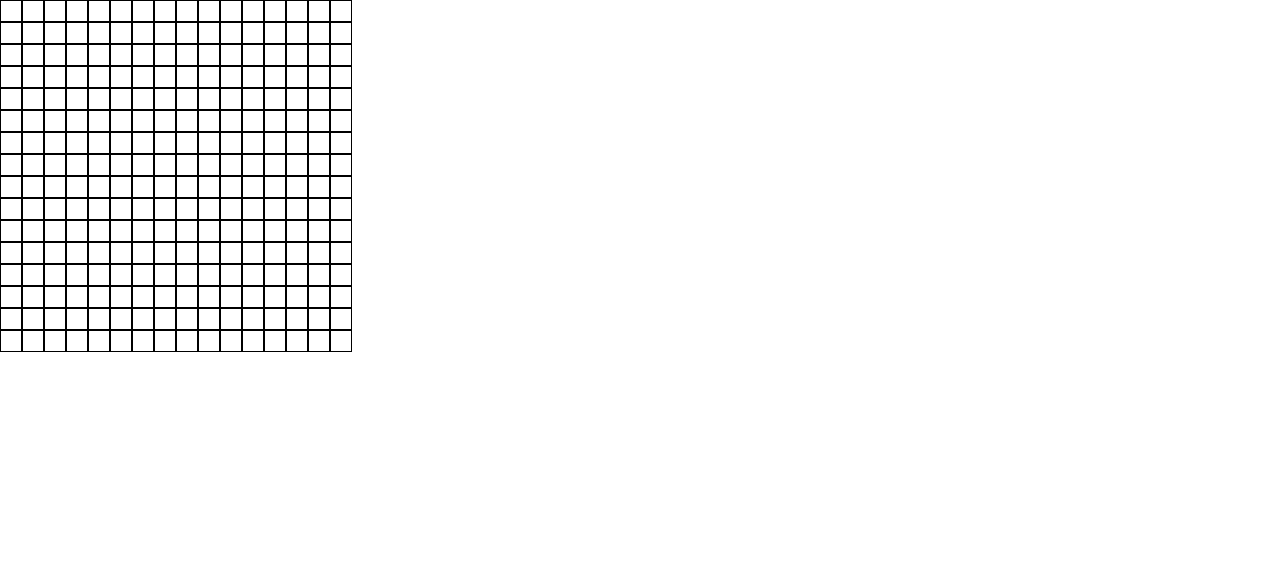
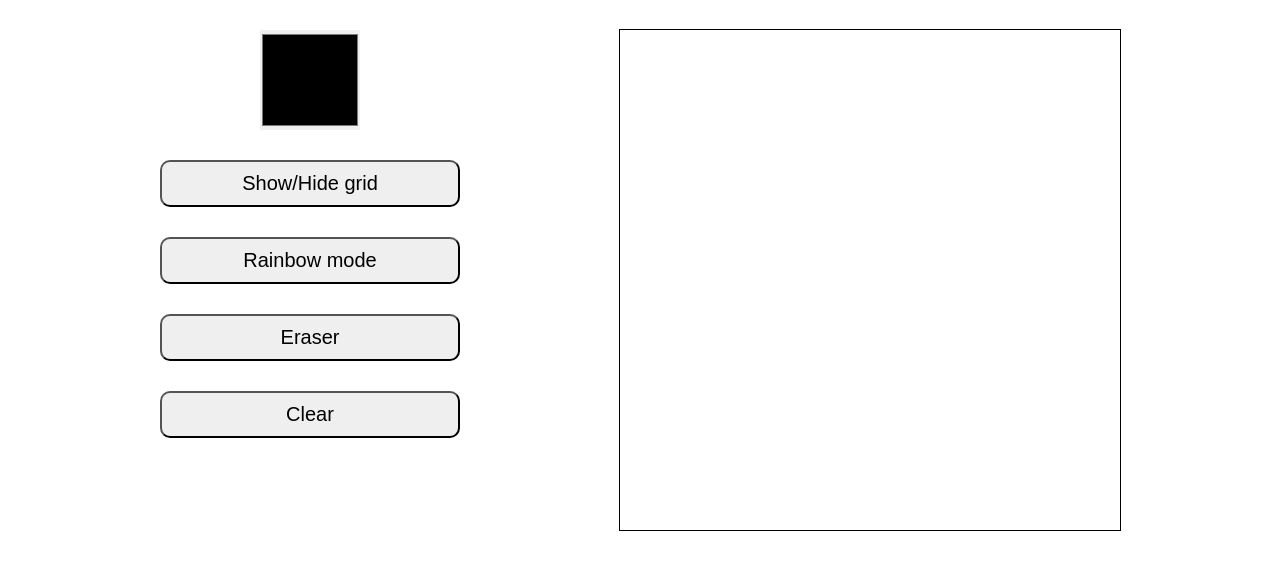
Before and after one commit to wisetree1/etch-a-sketch, a plain HTML site: page index.html in a window 1280 px wide. Drawn offline with Linux system fonts and the light colour scheme.

Commit message:
Add basic HTML UI, support for color picking and showing/hiding grid

```diff
--- a/index.html
+++ b/index.html
@@ -7,6 +7,14 @@
     <title>Etch-a-Sketch</title>
 </head>
 <body>
-    <div class="drawing-board"></div>
+    <div class="game-container">
+        <div class="options-panel">
+            <input type="color" class="color-picker" value="#000000">
+            <button class="grid-btn">Show/Hide grid</button>
+            <button class="rainbow-btn">Rainbow mode</button>
+            <button class="eraser-btn">Eraser</button>
+            <button class="clear-btn">Clear</button>
+        </div>
+    </div>
 </body>
 </html>
--- a/script.js
+++ b/script.js
@@ -1,9 +1,12 @@
 'use strict';
 
-const cells = [];
-const drawingBoard = document.body.querySelector('.drawing-board');
+function generateDrawingBoard() {
+    cells = [];
 
-let gridSize = 16;
+    const drawingBoard = document.createElement('div');
+    drawingBoard.classList.add('drawing-board');
+
+    const cellWidth = drawingBoardSize / gridSize;
 
     for (let i = 0; i < gridSize; i++) {
         const row = document.createElement('div');
@@ -12,6 +15,7 @@ for (let i = 0; i < gridSize; i++) {
         for (let j = 0; j < gridSize; j++) {
             const cell = document.createElement('div');
             cell.className = `grid-cell cell${gridSize * i + j}`;
+            cell.setAttribute('style', `width: ${cellWidth}px; height: ${cellWidth}px;`);
 
             row.appendChild(cell);
             cells.push(cell);
@@ -19,15 +23,42 @@ for (let i = 0; i < gridSize; i++) {
         drawingBoard.appendChild(row);
     }
 
-let lastCellIndex = '';
-drawingBoard.addEventListener('mousemove', (e) => {
+    drawingBoard.onmousemove = (e) => { paintCell(e) };
+    drawingBoard.onmousedown = (e) => { paintCell(e) };
+
+    gameContainer.appendChild(drawingBoard);
+    return drawingBoard;
+}
+
+function paintCell(e) {
+    // check whether the primary button was pressed
+    if (+e.buttons != 1) {
+        return;
+    }
+
     const cellIndex = e.target.classList.item(1).split('cell')[1];
-    if (cellIndex == lastCellIndex) {
-        return;
-    } else if (lastCellIndex != '') {
-        cells[+lastCellIndex].classList.toggle('active');
+    cells[+cellIndex].style.backgroundColor = color;
 }
-    lastCellIndex = cellIndex;
 
-    cells[+cellIndex].classList.toggle('active');
+function toggleGrid() {
+    cells.forEach((item) => {
+        item.style.border = isGridOn ? 'none' : '0.5px solid rgb(0, 0, 0)';
     });
+    isGridOn = !isGridOn;
+}
+
+const drawingBoardSize = 500;
+let gridSize = 16;
+let cells = [];
+
+const gameContainer = document.body.querySelector('.game-container');
+const drawingBoard = generateDrawingBoard();
+const optionsPanel = document.body.querySelector('.options-panel');
+
+let color = '#000000';
+const colorPicker = optionsPanel.querySelector('.color-picker');
+colorPicker.oninput = (e) => { color = e.target.value };
+
+let isGridOn = false;
+const gridBtn = optionsPanel.querySelector('.grid-btn');
+gridBtn.onclick = () => toggleGrid();
--- a/styles.css
+++ b/styles.css
@@ -1,20 +1,63 @@
 * {
     margin: 0;
     padding: 0;
+    box-sizing: border-box;
+}
+
+.game-container {
+    display: flex;
+    justify-content: space-evenly;
+
+    margin-top: 30px;
+}
+
+.options-panel {
+    display: flex;
+    flex-direction: column;
+    align-items: center;
+
+    gap: 30px;
+}
+
+.options-panel input {
+    width: 100px;
+    height: 100px;
+
+    border: none;
+}
+
+.options-panel button {
+    width: 300px;
+    font-size: 20px;
+
+    padding: 10px 30px;
+    border-radius: 10px;
 }
 
 .drawing-board {
     display: inline-block;
+    align-self: center;
+
+    width: 500px;
+    height: 500px;
+
+    outline: 0.5px solid rgb(0, 0, 0);
+
+    -webkit-user-drag: none;
+    user-select: none;
+    -moz-user-select: none;
+    -webkit-user-select: none;
+    -ms-user-select: none;
 }
 
 .grid-row {
     display: flex;
 }
 
-.grid-cell {
-    width: 20px;
-    height: 20px;
-    border: 1px solid black;
+/* .grid-cell {
+    border: 0.5px solid rgb(0, 0, 0);
+} */
 
-    /* margin: 10px 10px 0 0; */
+.active {
+    background-color: rgb(220, 220, 220);
 }
```
Lines whose indentation alone changed are shown as unchanged.
